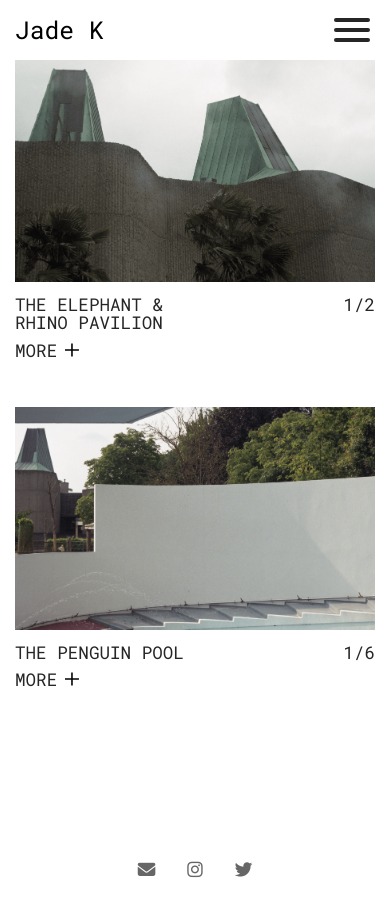
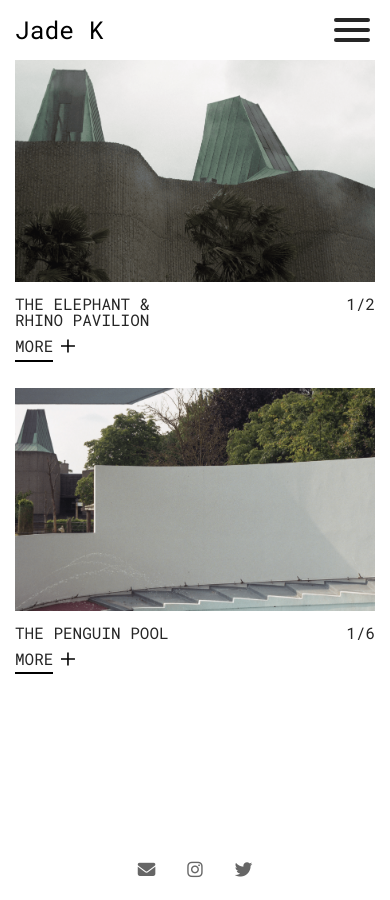
Before and after one commit to JamesSwatton/jadek, a Jekyll site: the page built from photography.md, in a window 390 px wide. Built offline with Jekyll 4.4.1, drawn with Linux system fonts in a browser that asks for light colours; nearby versions of some CDN libraries; comment, search, counter and statistics services are not loaded; grey boxes are pictures that could not be loaded.

Commit message:
add smaller text size when mobile

```diff
--- a/_sass/_layout.scss
+++ b/_sass/_layout.scss
@@ -39,7 +39,13 @@ a:hover {
     // cursor: crosshair;
 }
 p {
+    margin: $padding-1 0;
     line-height: 1.3em;
+}
+@media only screen and (max-width: $breakpoint) {
+    p {
+        font-size: 0.8rem;
+    }
 }
 img {
     width: 100%;
@@ -458,14 +464,30 @@ nav {
 }
 
 @media only screen and (max-width: $breakpoint) {
+    .carousel-container {
+        margin-bottom: $padding-1;
+    }
     .info {
-        .title {
-            max-width: 75%;
+        p {
+            font-size: 1rem;
         }
         .more {
             position: relative !important;
             display: flex !important;
             left: 0 !important;
+            p {
+                border-bottom: 2px solid black;
+                margin-bottom: -2px;
+            }
+        }
+    }
+    .excerpt {
+        font-size: 0.8rem;
+        .read-more {
+            p {
+                font-size: 1rem;
+                border-bottom: 2px solid $link-color;
+            }
         }
     }
 }
```
